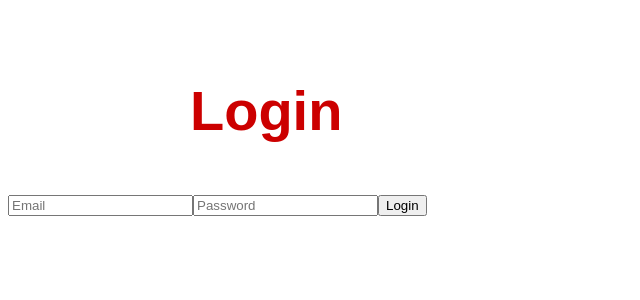
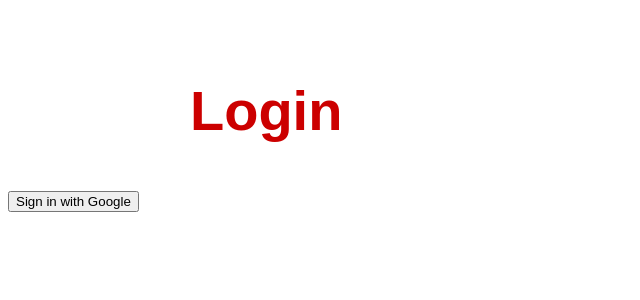
Before and after one commit to anhtran8/Spark-Bytes_PEAA, a Next.js app in the folder spark-bytes/: page /login in a window 1280 px wide. Shown: the top 300 px of the page, without its empty margins (0-640 px from the left). Built offline with nearby package versions, Linux system fonts and the light colour scheme.

Commit message:
deleted the form for login and added a button for googleauth in the login page. Also added files, auth.ts, and route.ts and codes for google auth api, using nextauth version 5 beta

```diff
--- /dev/null
+++ b/spark-bytes/auth.ts
@@ -0,0 +1,13 @@
+// auth.ts
+import NextAuth from "next-auth"
+import GoogleProvider from "next-auth/providers/google"
+
+export const { auth, handlers, signIn, signOut } = NextAuth({
+  providers: [
+    GoogleProvider({
+      clientId: process.env.GOOGLE_CLIENT_ID || "",
+      clientSecret: process.env.GOOGLE_CLIENT_SECRET || "",
+    }),
+  ],
+  secret: process.env.NEXTAUTH_SECRET,
+})
--- /dev/null
+++ b/spark-bytes/src/app/api/auth/[...nextauth]/route.ts
@@ -0,0 +1,2 @@
+import { handlers } from "../../../../../auth"
+export const { GET, POST } = handlers
--- a/spark-bytes/src/app/login/page.tsx
+++ b/spark-bytes/src/app/login/page.tsx
@@ -1,47 +1,37 @@
+// app/login/page.tsx
 "use client";
 
-import { useState } from 'react';
+import { signIn } from "next-auth/react";
 
 export default function Login() {
-    const [email, setEmail] = useState('');
-    const [password, setPassword] = useState('');
-
-    const handleSubmit = (e: React.FormEvent) => {
-        e.preventDefault();
-        console.log("Logging in with", email, password);
-    };
-
   return (
     <div>
       {/* Main Content */}
-      <main style={{
-        backgroundColor: '#fff',
-        color: '#000',
-        padding: '2rem',
-        fontFamily: 'Arial, sans-serif',
-        maxWidth: '900px',
-        margin: '0 auto',
-        }}>
-        <h1 style={{
-          fontSize: '3.5rem',
-          marginBottom: '1rem',
-          color: '#c00',
-        }}>
+      <main
+        style={{
+          backgroundColor: "#fff",
+          color: "#000",
+          padding: "2rem",
+          fontFamily: "Arial, sans-serif",
+          maxWidth: "900px",
+          margin: "0 auto",
+        }}
+      >
+        <h1
+          style={{
+            fontSize: "3.5rem",
+            marginBottom: "1rem",
+            color: "#c00",
+          }}
+        >
           Login
         </h1>
-        <p style={{
-          fontSize: '1.3rem',
-          lineHeight: '1.8',
-        }}>
-        </p>
       </main>
 
-        <form onSubmit={handleSubmit}>
-                <input type="email" placeholder='Email' value={email} onChange={(e) => setEmail(e.target.value)} />
-                <input type="password" placeholder='Password' value={password} onChange={(e) => setPassword(e.target.value)} />
-                <button type="submit">Login</button>
-        </form>
-
+      {/* Google Sign In Button */}
+      <button onClick={() => signIn("google")}>
+        Sign in with Google
+      </button>
     </div>
   );
 }
```
Also changed, not shown: spark-bytes/package.json (+7 -6 lines), 1 other file (tests, documents, lock files or other folders). Lines whose indentation alone changed are shown as unchanged.
